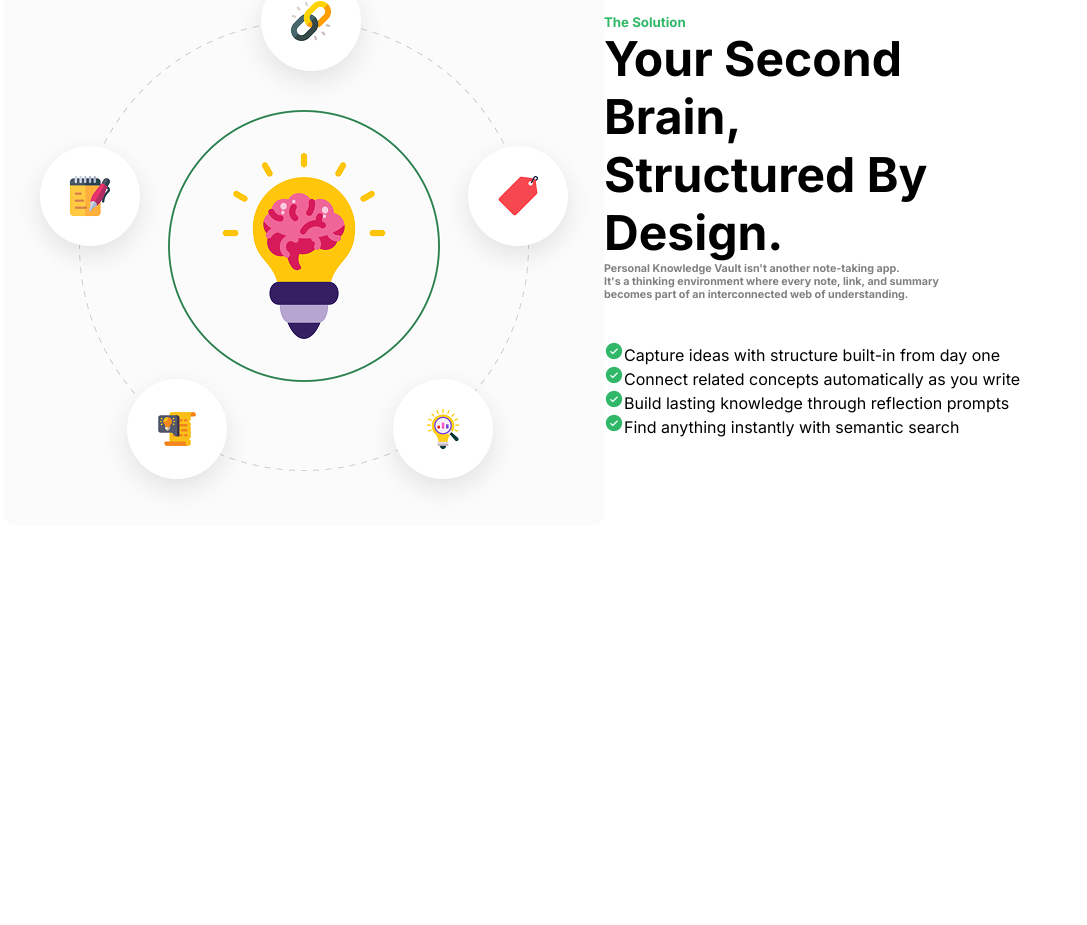
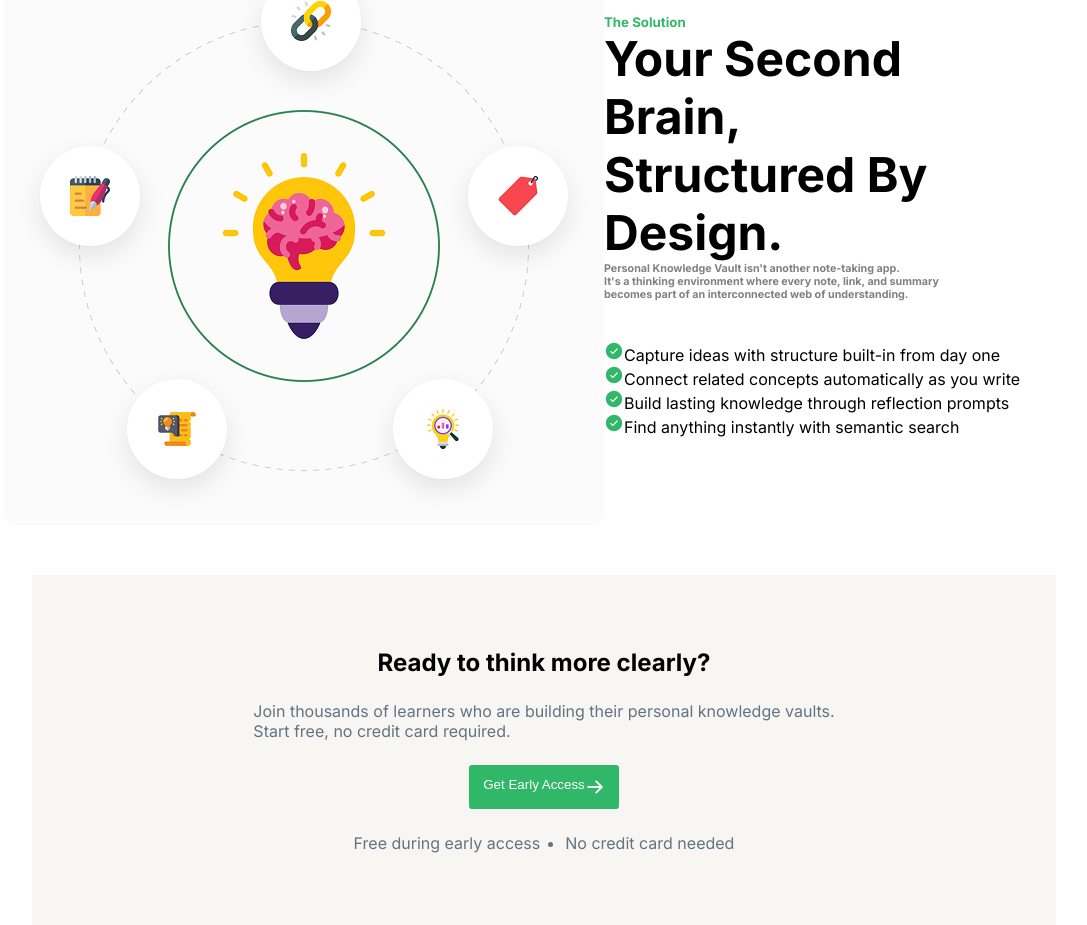
Before and after one commit to Osho47/ASSIGNMENT001, a plain HTML site: page index.html in a window 1280 px wide. Shown: the part 1358-2283 px from the top of the page, without its empty margins (96-1183 px from the left). Before the commit the page ends 1933 px from the top, so only its background shows below. Drawn offline with Linux system fonts and the light colour scheme.

Commit message:
section-5

```diff
--- a/Styles.css
+++ b/Styles.css
@@ -34,7 +34,7 @@
     color: white;
     padding: 12.5px 14px;
     text-align: start;
-
+    display: flex;
 }
 .section-banner {
     background-image: url(assets/hero-bg.png);
@@ -120,3 +120,23 @@
     align-items: center;
     padding-left: 100px;
 }
+.Think {
+    display: flex;
+    justify-content: center;
+    align-items: center;
+    flex-direction: column;
+    text-align: center;
+}
+.Section-5 {
+    background-color: rgba(247, 246, 242, 1);
+    width: 80%;
+    height: 350px;
+    display: flex;
+    align-items: center;
+    flex-direction: column;
+    gap: 24px;
+    justify-content: center;
+}
+.Text-grey {
+    color: #627382;
+}
--- a/index.html
+++ b/index.html
@@ -89,5 +89,16 @@
         </div>
 
     </section>
+    <section style="display: flex; align-items: center; justify-content: center;">
+        <div class="Section-5">
+            <h1>Ready to think more clearly?</h1>
+            <p class="Text-grey">Join thousands of learners who are building their personal knowledge vaults. <br>Start free, no credit card required.</p>
+            <button class="get-early-access"> Get Early Access <img src="assets/ArrowRight.png" height="20px" width="20px"> </button>
+            <ul style="display: flex; gap: 25px;" class="Text-grey">
+                <li style="list-style: none;"> Free during early access </li>
+                <li> No credit card needed </li>
+            </ul>
+        </div>
+    </section>
 </body>
 </html>
```
